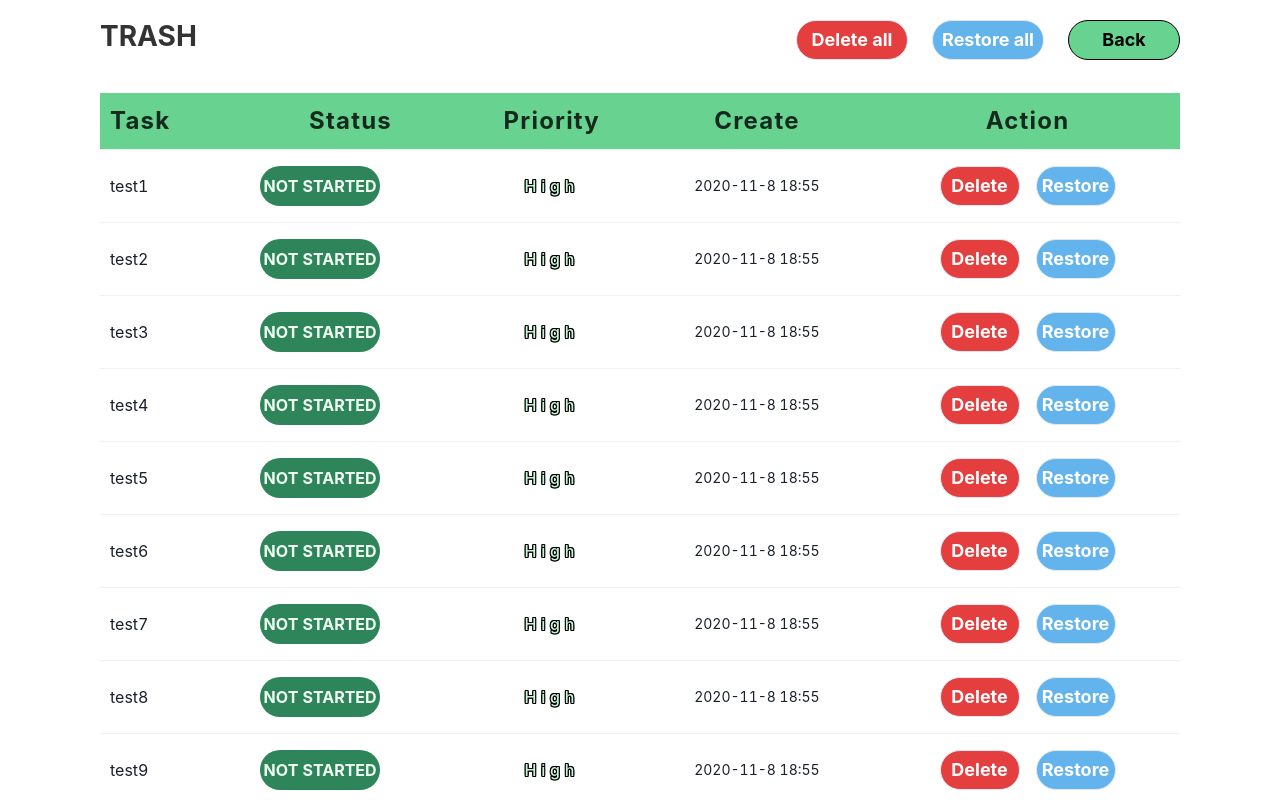
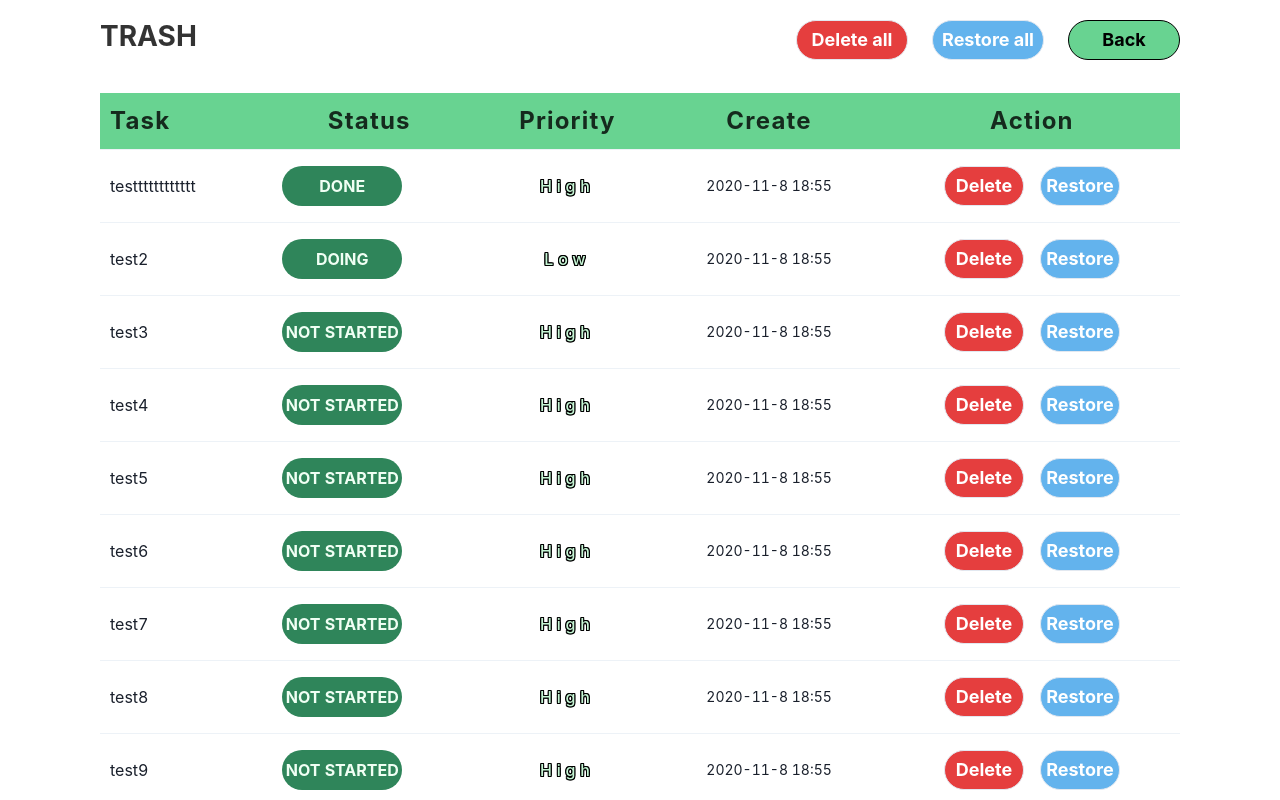
Before and after one commit to if-mentor/next_todo_7, a Next.js app: page /trash in a window 1280 px wide. Shown: the top 800 px of the page. Built offline with nearby package versions, Linux system fonts and the light colour scheme.

Commit message:
lodashインストール&ページネーションコンポーネント実装

```diff
--- a/components/Pagination.tsx
+++ b/components/Pagination.tsx
@@ -0,0 +1,44 @@
+import _ from 'lodash';
+import {
+  Box,
+  Container,
+  Flex,
+  HStack,
+  Button,
+  Text,
+  TableContainer,
+  Table,
+  Thead,
+  Tbody,
+  Tr,
+  Th,
+  Td,
+} from '@chakra-ui/react';
+
+const Pagination = ({items, pageSize, currentPage, onPageChange}) => {
+  const pageCount = items / pageSize;
+  if(Math.ceil(pageCount) === 1) return null
+  const pages = _.range(1, pageCount + 1);
+  return(
+    <HStack justify="center" align="center">
+      <Box sx={pagination} style={{ cursor:"pointer" }} onClick={() => onPageChange(currentPage-1)}>＜</Box>
+      {pages.map(page =>
+        <Box sx={pagination} key={page} className={page === currentPage ? "page-item active" : "page-item"} style={{ cursor:"pointer" }} onClick={() => onPageChange(page)} className="page-link">
+          {page}
+        </Box>
+      )}
+      <Box sx={pagination} style={{ cursor:"pointer" }} onClick={() => onPageChange(currentPage+1)}>＞</Box>
+    </HStack>);
+}
+
+const pagination = {
+  w: '40px',
+  h: '40px',
+  lineHeight: '40px',
+  textAlign: 'center',
+  borderRadius: '10px',
+  border: '1px solid rgba(0, 0, 0, 0.8)',
+  fontSize: '18px',
+  color: 'blackAlpha.800',
+};
+ export default Pagination
--- a/package.json
+++ b/package.json
@@ -17,6 +17,7 @@
     "@emotion/styled": "^11.10.4",
     "firebase": "^9.10.0",
     "framer-motion": "^7.3.5",
+    "lodash": "^4.17.21",
     "next": "12.3.0",
     "react": "18.2.0",
     "react-dom": "18.2.0",
--- a/pages/trash.tsx
+++ b/pages/trash.tsx
@@ -1,4 +1,5 @@
 import { useState, useEffect } from "react";
+import Pagination from "../components/Pagination";
 import {
   Box,
   Container,
@@ -15,8 +16,34 @@ import {
   Td,
 } from '@chakra-ui/react';
 
-const arr = [];
-for(let num=1;num<=100;num++){
+// テストデータ --------------------------
+const arr = [
+  {
+    id: 1,
+    task: 'testttttttttttt',
+    status: 'DONE',
+    priority: 'High',
+    create_date: '2020-11-8 18:55',
+    update_date: '2020-11-8 18:55'
+  },
+  {
+    id: 2,
+    task: 'test2',
+    status: 'DOING',
+    priority: 'Low',
+    create_date: '2020-11-8 18:55',
+    update_date: '2020-11-8 18:55',
+  },
+  {
+    id: 3,
+    task: 'test3',
+    status: 'NOT STARTED',
+    priority: 'High',
+    create_date: '2020-11-8 18:55',
+    update_date: '2020-11-8 18:55',
+  }
+];
+for(let num=4;num<=100;num++){
   arr.push(
     {
       id: num,
@@ -27,9 +54,12 @@ for(let num=1;num<=100;num++){
       update_date: '2020-11-8 18:55',
     })
 }
+// -------------------------------------
 
 const trash = () => {
   const [todos, setTodos] = useState([]);
+  const [currentPage, setCurrentPage] = useState(1);
+  const pageSize = 10;
 
   useEffect(()=>{
     const getPosts = () =>{
@@ -37,6 +67,10 @@ const trash = () => {
     }
     getPosts();
   },[])
+
+  const handlePageChange = page => {
+    setCurrentPage(page);
+  }
 
   return (
     <>
@@ -223,15 +257,7 @@ const trash = () => {
             </Tbody>
           </Table>
         </TableContainer>
-        <HStack justify="center" align="center">
-          <Box sx={pagenation}>＜</Box>
-          <Box sx={pagenation}>1</Box>
-          <Box sx={pagenation}>2</Box>
-          <Box sx={pagenation}>...</Box>
-          <Box sx={pagenation}>5</Box>
-          <Box sx={pagenation}>6</Box>
-          <Box sx={pagenation}>＞</Box>
-        </HStack>
+        <Pagination items={todos.length} currentPage={currentPage} pageSize={pageSize} onPageChange={handlePageChange}/>
       </Container>
     </>
   );
```
Also changed, not shown: 1 other file (tests, documents, lock files or other folders).
